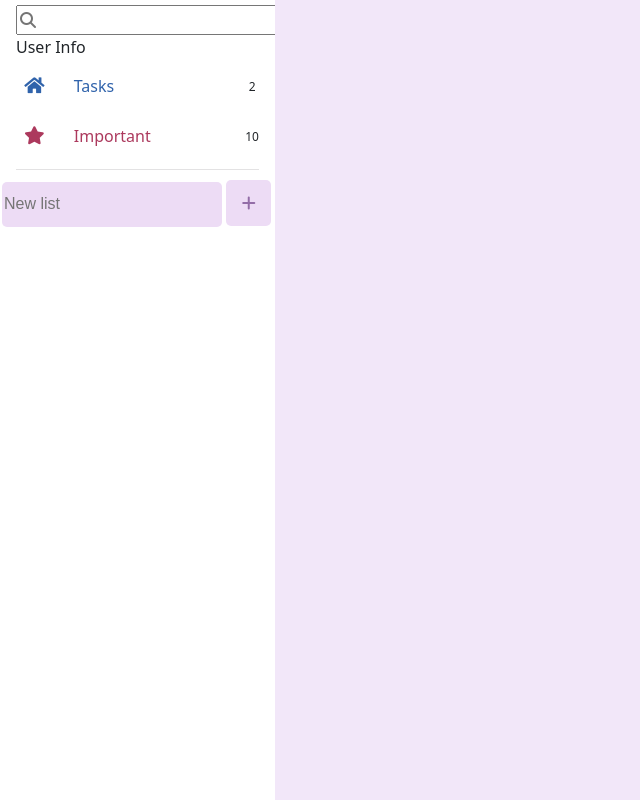
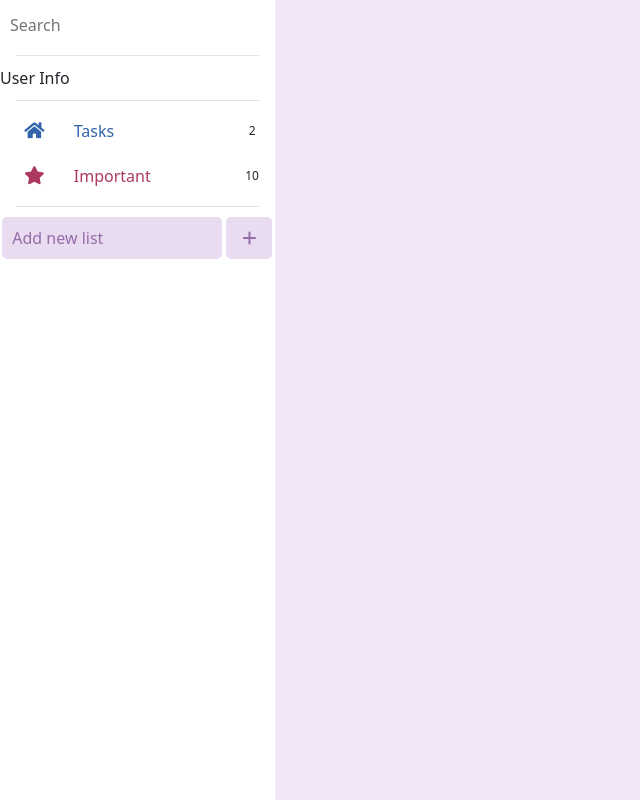
Before and after one commit to UTKx/vigilant-octo-waffle, a Django app: page / in a window 1280 px wide. Shown: the whole page, without its empty margins (0-640 px from the left). Run offline with Django 3.2, Linux system fonts and the light colour scheme; data that the repository does not hold is empty; some libraries are stand-ins or nearby versions.

Commit message:
changes made

```diff
--- a/ToDo/static/css/sidebar.css
+++ b/ToDo/static/css/sidebar.css
@@ -23,8 +23,8 @@
 }
 
 .sidebar-side {
-    height: 45px;
-    line-height: 45px;
+    height: 40px;
+    line-height: 40px;
     margin: 5px 0;
 }
 
@@ -68,19 +68,26 @@ hr {
 }
 
 .myform {
-    margin: 0 2px;
+    padding: 0 2.3px;
+    height: 40px;
+    line-height: 40px;
     position: sticky;
 }
 
 .listinput {
     width: 220px;
-    height: 45px;
+    height: 100%;
+    padding: 10px;
     border-style: none;
     border-radius: 5px;
     outline: none;
-    background-color: #EDDCF5;
-    font-family: sans-serif, 'Font Awesome 5 Brands';
+    background-color: #E9DBF0;
+    color: #936DA7;
 
+}
+
+.listinput::placeholder {
+    color: #936DA7;
 }
 
 .listinput:hover {
@@ -88,11 +95,11 @@ hr {
 }
 
 .listbtn {
-    height: 46px;
-    line-height: 45px;
+    height: 100%;
+    line-height: 40px;
     border-radius: 5px;
-    width: 45px;
-    background-color: #EDDCF5;
+    width: 46px;
+    background-color: #E9DBF0;
     border: none;
     color: #936DA7;
 }
@@ -101,6 +108,21 @@ hr {
     background-color: #F2E7F9;
 }
 
+.searchbox {
+    text-align: center;
+    line-height: 40px;
+}
+
 .search {
-    font-family: 'FontAwesome';
+    width: 100%;
+    outline: none;
+    height: 40px;
+    border: none;
+    /* border-radius: 5px; */
+    /* background-color: #F4F4F4;  */
+    padding: 10px;
 }
+
+.search:hover {
+    background-color: #F4F4F4;
+}
--- a/ToDo/templates/todoapp/index.html
+++ b/ToDo/templates/todoapp/index.html
@@ -3,13 +3,17 @@
 
 {% block nav %}
 <div class="sidebar">
-    <div class="container">
-        <input type="text" class="search" placeholder="&#xF002">
+    <div class="searchbox">
+        <input type="text" class="search" placeholder="Search">
     </div>
 
-    <div class="container">
+    <div class="container"><hr></div>
+
+    <div>
         User Info
     </div>
+
+    <div class="container"><hr></div>
 
     <div class="row sidebar-side">
         <div class="col-3 sidebar-item" id="item1"><i class="fas fa-home" style="color: #3063AB;"></i></div>
--- a/ToDo/todoapp/forms.py
+++ b/ToDo/todoapp/forms.py
@@ -9,7 +9,7 @@ class TodoListForm(forms.ModelForm):
         fields = ['name']
 
         widgets = {
-            'name' : forms.TextInput(attrs={'class': 'listinput', 'placeholder': 'New list',})
+            'name' : forms.TextInput(attrs={'class': 'listinput', 'placeholder': 'Add new list',})
         }
 
 class TodoForm(forms.ModelForm):
--- a/ToDo/todoapp/views.py
+++ b/ToDo/todoapp/views.py
@@ -29,7 +29,7 @@ def index(request):
     return render(request, 'todoapp/index.html', context)
 
 def getOrCreateTodo(request, todolist_id):
-    lists = TodoList.objects.all()
+    lists = TodoList.objects.all()[2:]
     curlist = TodoList.objects.get(id=todolist_id)
     todos = Todo.objects.filter(todolist__id=todolist_id)
     todoform = TodoForm()
```
Also changed, not shown: ToDo/templates/todoapp/showtodo.html (+50 -11 lines).
